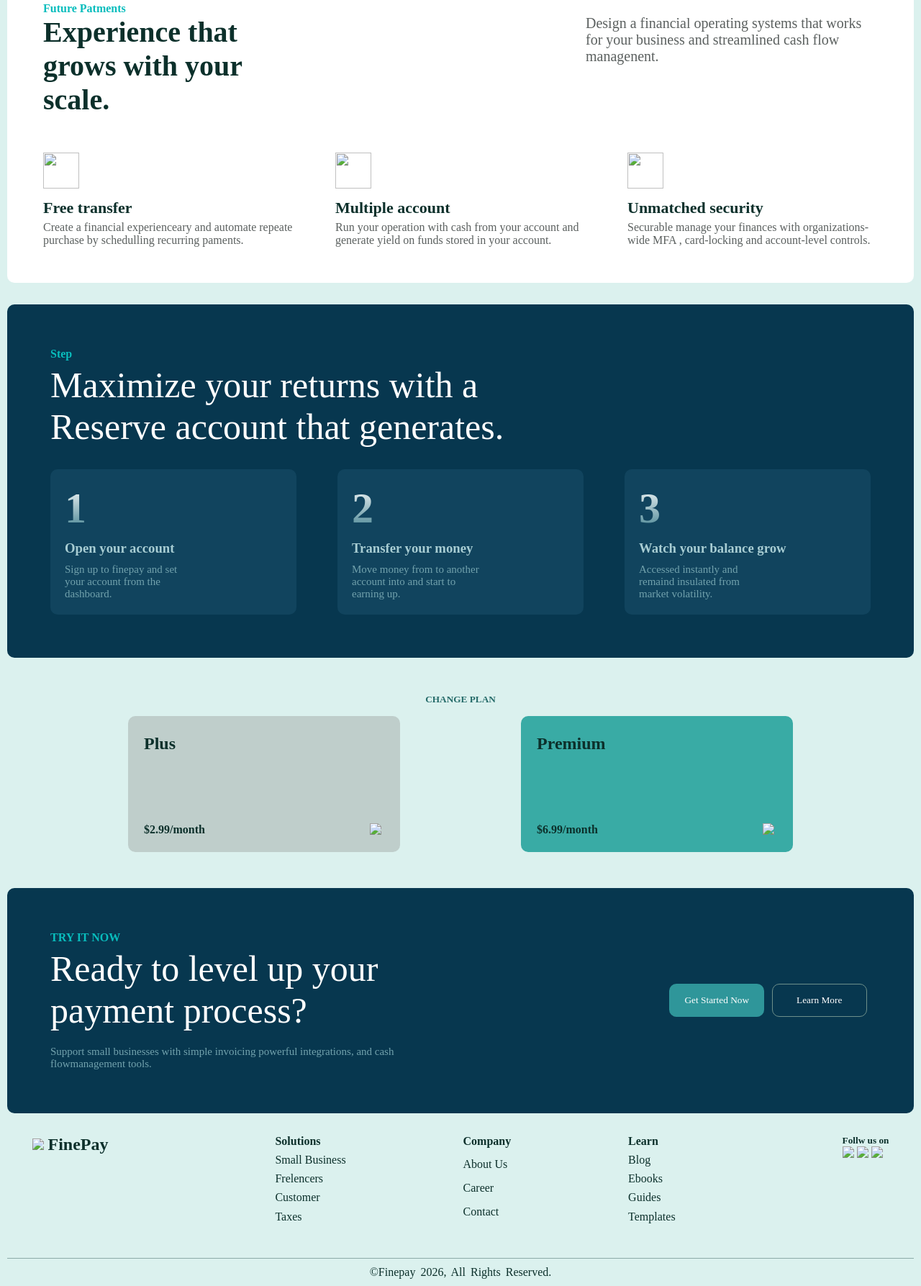
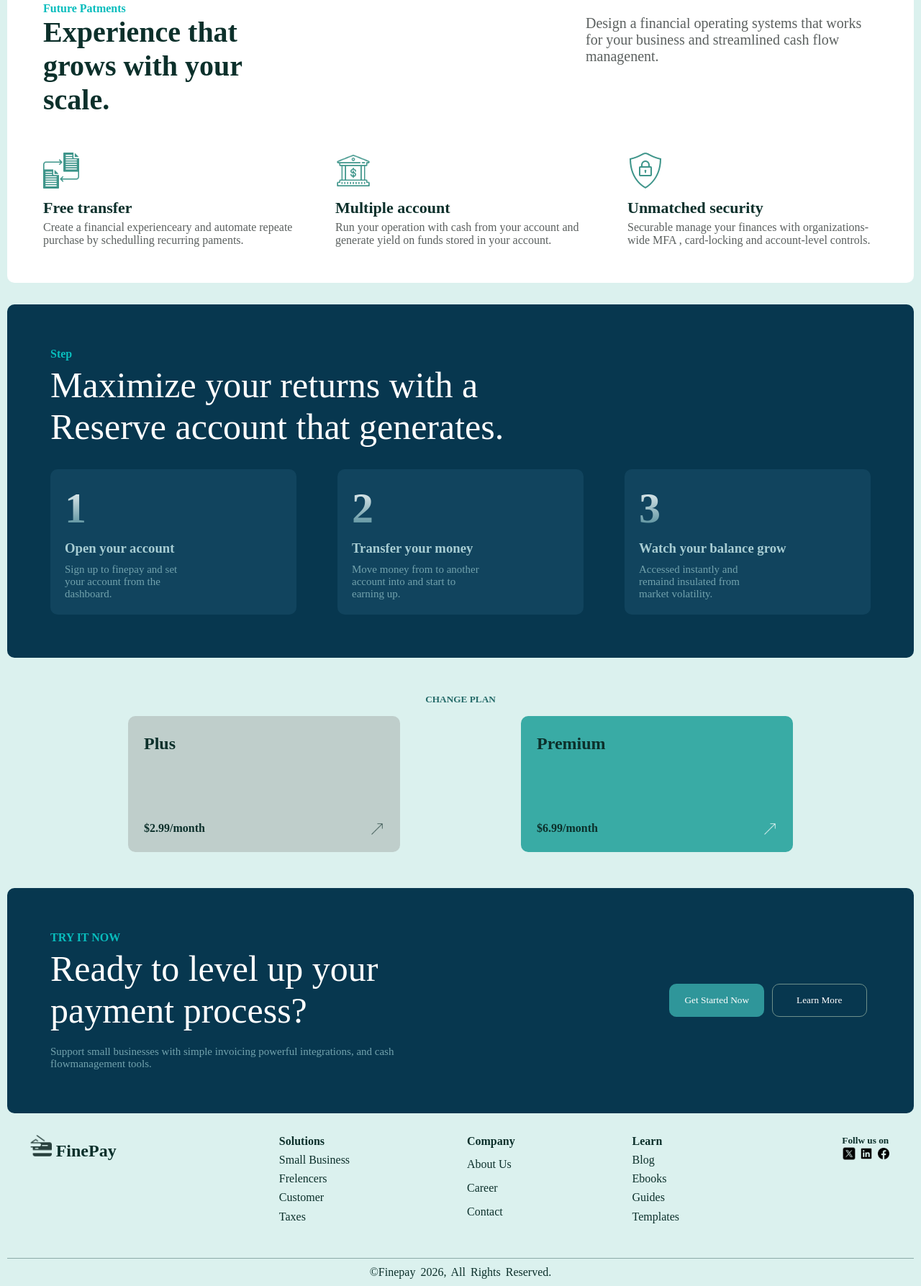
Before and after one commit to Gowtham4234/Finepay_Landing_page, a plain HTML site: page index.html in a window 1280 px wide. Shown: the part 621-2408 px from the top of the page at 72% size. Drawn offline with Linux system fonts and the light colour scheme; the site is published under a folder, as on GitHub Pages, so addresses that start at the root find nothing.

Commit message:
Fix image source paths in index.html

```diff
--- a/index.html
+++ b/index.html
@@ -10,7 +10,7 @@
 
 <body>
     <nav class="nav">
-        <h2> <img src="/assets/finepay.png" width="25px" height="25px"> FinePay</h2>
+        <h2> <img src="assets/finepay.png" width="25px" height="25px"> FinePay</h2>
         <div class="ul">
             <a href="#home">Home</a>
             <a href="#pricing">Payments</a>
@@ -36,7 +36,7 @@
         </div>
         <div class="paycard">
             <div class="card na">
-                <img src="/assets/acc.png" alt="" srcset="" width="30px" height="30px">
+                <img src="assets/acc.png" alt="" srcset="" width="30px" height="30px">
                 <div>
                     <h4>Gowtham S</h4>
                     <p>ceitgowtham27@gmail.com</p>
@@ -65,7 +65,7 @@
             </div>
             <div class="visa">
                 <p>VISA</p>
-                <img src="/assets/signal.png" alt="" srcset="" width="20px" height="20px">
+                <img src="assets/signal.png" alt="" srcset="" width="20px" height="20px">
             </div>
         </div>
     </section>
@@ -79,18 +79,18 @@
         </div>
         <div id="methods">
             <div class="box">
-                <img src="/assets/file1.png" alt="" srcset="">
+                <img src="assets/file1.png" alt="" srcset="">
                 <h3>Free transfer</h3>
                 <p>Create a financial experienceary and automate repeate purchase by schedulling recurring paments.</p>
             </div>
             <div class="box">
-                <img src="/assets/bank.png" alt="" srcset="">
+                <img src="assets/bank.png" alt="" srcset="">
                 <h3>Multiple account</h3>
                 <p>Run your operation with cash from your account and generate yield on funds stored in your account.
                 </p>
             </div>
             <div class="box">
-                <img src="/assets/shield.png" alt="" srcset="">
+                <img src="assets/shield.png" alt="" srcset="">
                 <h3>Unmatched security</h3>
                 <p>Securable manage your finances with organizations-wide MFA , card-locking and account-level controls.
                 </p>
@@ -130,14 +130,14 @@
                     <h2>Plus</h2>
                     <div  class="pp">
                         <h4>$2.99/month</h4>
-                        <img src="/assets/aro.png" width="20px">
+                        <img src="assets/aro.png" width="20px">
                     </div>
                 </div>
                 <div class="pcb prem">
                     <h2>Premium</h2>
                     <div class="pp">
                         <h4>$6.99/month</h4>
-                        <img src="/assets/aw.png" width="20px">
+                        <img src="assets/aw.png" width="20px">
                     </div>
                 </div>
             </div>
@@ -158,7 +158,7 @@
 
     <section id="contact">
         <div>
-            <h2><img src="/assets/finepay.png" width="30px"> FinePay</h2>
+            <h2><img src="assets/finepay.png" width="30px"> FinePay</h2>
         </div>
         <div id="centercontact">
             <div class="cc">
@@ -191,9 +191,9 @@
         <div>
             <h5>Follw us on</h5>
             <div>
-                <img src="/assets/x.png" width="20px">
-                <img src="/assets/lin.png" width="20px">
-                <img src="/assets/face.png" width="20px">
+                <img src="assets/x.png" width="20px">
+                <img src="assets/lin.png" width="20px">
+                <img src="assets/face.png" width="20px">
             </div>
         </div>
     </section>
```
